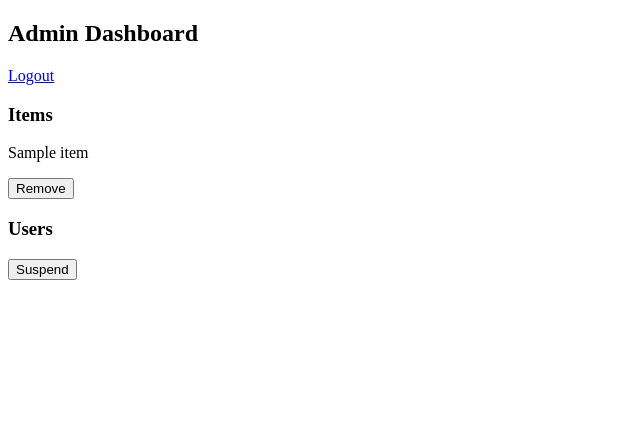
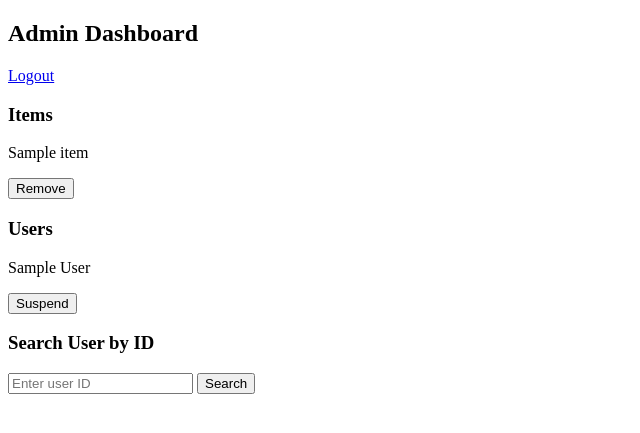
Before and after one commit to AshvinAA/RentDao, a FastAPI app: page /admin/ in a window 1280 px wide. Shown: the top 433 px of the page, without its empty margins (0-640 px from the left). Run offline with FastAPI, Linux system fonts and the light colour scheme; the visitor is signed in with stand-in values (Sample User, id 1); tables that the repository leaves empty hold one stand-in row (values such as "Sample post").

Commit message:
is_admin fixes, admin.html has to be made nicer

```diff
--- a/routers/auth.py
+++ b/routers/auth.py
@@ -12,6 +12,7 @@ import uuid
 
 router = APIRouter()
 templates = Jinja2Templates(directory="templates")
+ADMIN_EMAILS = {"admin@rentdao.com", "saiberry@gmail.com", "a5hv1n@gmail.com"}  # add whatever emails
 
 
 # --- REGISTRATION ROUTES ---
@@ -83,6 +84,10 @@ def login_user(
         if user.is_suspended:
             return RedirectResponse(url="/login?error=Account is suspended", status_code=303)
 
+        if email in ADMIN_EMAILS and not user.is_admin:
+            user.is_admin=True
+            db.commit()
+
         # SUCCESS: Redirect to profile
         response = RedirectResponse(url="/profile", status_code=303)
 
@@ -114,8 +119,11 @@ def show_profile(
     # If they DO have the cookie, load their data
     user = db.query(models.User).filter(models.User.email == user_email).first()
 
-    return templates.TemplateResponse("profile.html", {"request": request, "user": user})
-
+    return templates.TemplateResponse("profile.html", {
+        "request": request,
+        "user": user,
+        "is_admin": user_email in ADMIN_EMAILS
+    })
 
 @router.post("/profile/edit")
 def edit_profile(
--- a/templates/admin.html
+++ b/templates/admin.html
@@ -21,13 +21,34 @@
 
     <h3>Users</h3>
     {% for user in users %}
-        <p>{{ user.username }}
+        {% if user.email not in ["admin@rentdao.com", "saiberry@gmail.com", "a5hv1n@gmail.com"] %}
+        <p>{{ user.name }}
             {% if not user.is_suspended %}
             <form method="post" action="/admin/users/{{ user.id }}/suspend" style="display:inline">
                 <button type="submit">Suspend</button>
             </form>
             {% endif %}
         </p>
+        {% endif %}
     {% endfor %}
+    <h3>Search User by ID</h3>
+    <form method="get" action="/admin/users/search">
+        <input type="number" name="user_id" placeholder="Enter user ID" required />
+        <button type="submit">Search</button>
+    </form>
+
+    {% if searched_user %}
+        <p>Found: {{ searched_user.name }} ({{ searched_user.email }})
+            {% if not searched_user.is_suspended %}
+            <form method="post" action="/admin/users/{{ searched_user.id }}/suspend" style="display:inline">
+                <button type="submit">Suspend</button>
+            </form>
+            {% else %}
+                <strong style="color:red;">Already Suspended</strong>
+            {% endif %}
+        </p>
+    {% elif search_id is defined %}
+        <p style="color:red;">No user found with ID {{ search_id }}</p>
+    {% endif %}
 </body>
 </html>
--- a/templates/profile.html
+++ b/templates/profile.html
@@ -34,6 +34,9 @@
 
     <div class="nav-links">
         <a href="/items">Go to Marketplace</a>
+        {%if is_admin%}
+            <a href="/admin" style="color:#ff9800;">Admin Panel</a>
+        {%endif%}
         <a href="/logout" style="color: #dc3545;">Log Out</a>
     </div>
 
```
Also changed, not shown: routers/admin.py (+21 -8 lines), routers/items.py (+4 -11 lines).
